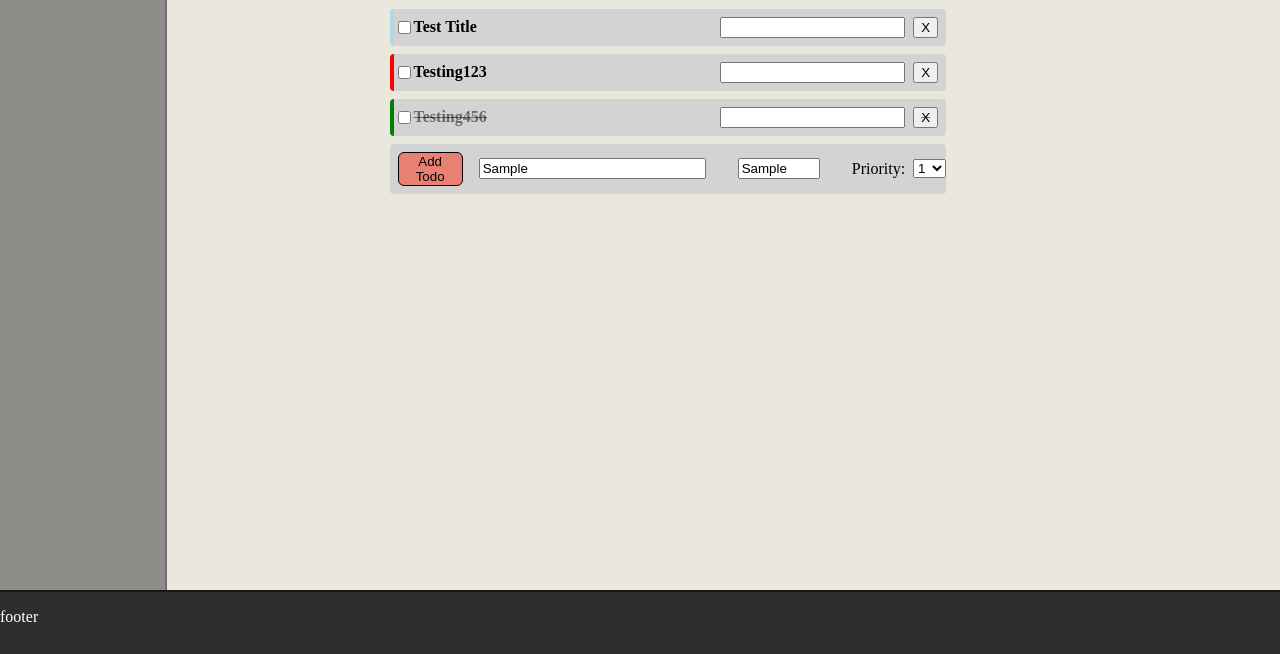
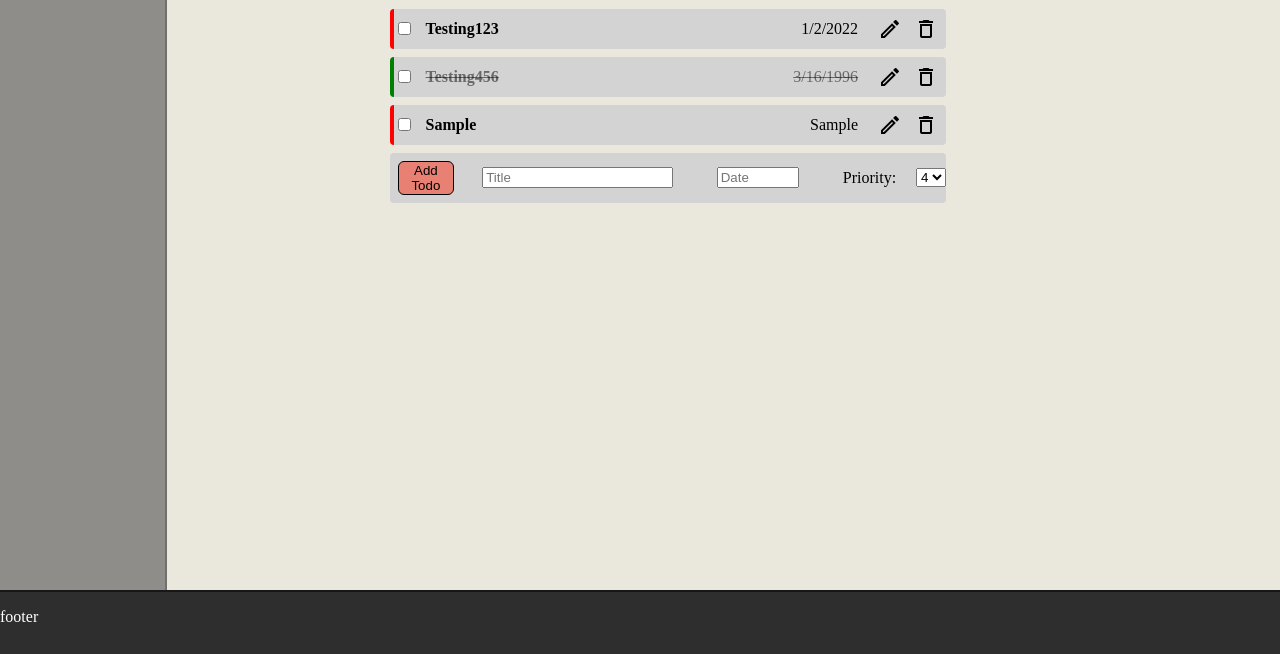
Before and after one commit to ZacharyDangelo/TOP_Todo, a website built with webpack: page dist/index.html in a window 1280 px wide. Both pictures are taken after typing "Sample", "Sample" into the empty fields and a click on the button "Add Todo". Shown: the part 146-800 px from the top of the page. Built offline with nearby package versions, Linux system fonts and the light colour scheme.

Commit message:
Added the ability to create new todos, included in this is basic form validation as well as updates to the display controller to insure we don't display duplicate rows for todo's that were already displayed prior to a new one being added. Minor edits to index.html and stlye.css are included as well.

```diff
--- a/src/index.js
+++ b/src/index.js
@@ -1,16 +1,22 @@
 import Todo from "./todo";
 import Project from "./project";
 import "./style.css";
+import EditIcon from "./edit.svg";
+import DeleteIcon from "./delete.svg";
 
 
-var todo1 = new Todo("Testing123","","",1,"", false);
-var todo2 = new Todo("Testing456","","",2,"", true);
+var todo1 = new Todo("Testing123","","1/2/2022",1,"", false);
+var todo2 = new Todo("Testing456","","3/16/1996",2,"", true);
 var testTodos = [todo1,todo2];
 
 const displayController = ((document) =>{
     function displayTodos(todos){
         console.log(todos);
         const todoContainer = document.querySelector(".todos");
+        while(todoContainer.firstChild){
+            todoContainer.removeChild(todoContainer.firstChild);
+        }
+
         todos.forEach( (todo) => {
             const card = createTodoCard(todo);
             todoContainer.appendChild(card);
@@ -33,13 +39,30 @@ const displayController = ((document) =>{
         title.textContent = todo.title;
         card.appendChild(title);
 
-        const dateInput = document.createElement("input");
-        dateInput.classList.add("todo-date");
-        card.appendChild(dateInput);
+        const dateText = document.createElement("p");
+        dateText.classList.add("todo-date");
+        dateText.textContent = todo.dueDate;
+        card.appendChild(dateText);
 
-        const deleteButton = document.createElement("Button");
+        const editButton = document.createElement("input");
+        editButton.type = "image";
+        editButton.src = EditIcon;
+        editButton.classList.add("todo-edit");
+        editButton.addEventListener("click", displayEditTodo);
+        editButton.todo_param = todo;
+        editButton.card_param = card;
+        card.appendChild(editButton);
+
+
+
+        const deleteButton = document.createElement("input");
+        deleteButton.type = "image";
+        deleteButton.src = DeleteIcon;
         deleteButton.classList.add("todo-delete");
-        deleteButton.textContent = "X";
+        deleteButton.addEventListener("click", deleteTodo);
+        deleteButton.todo_param = todo;
+        deleteButton.card_param = card;
+
         card.appendChild(deleteButton);
 
 
@@ -53,7 +76,45 @@ const displayController = ((document) =>{
         if(todo.priority == 4) return "priority-four";
     }
 
+
+    function displayEditTodo(evt){
+        console.log(evt.currentTarget.todo_param);
+        console.log(evt.currentTarget.card_param);
+    }
+
+    function deleteTodo(evt){
+        console.log(evt.currentTarget.todo_param);
+        console.log(evt.currentTarget.card_param);
+    }
+
     return {displayTodos};
 })(document);
 
 displayController.displayTodos(testTodos);
+const addTodoButton = document.querySelector("#new-todo-button");
+addTodoButton.addEventListener("click", addTodo);
+
+
+function addTodo(evt){
+    const titleInput = document.querySelector("#new-todo-title");
+    const dateInput = document.querySelector("#new-todo-date");
+    const priorityInput = document.querySelector("#new-todo-priority");
+
+    if(!titleInput.value){
+        alert("Title cannot be blank!");
+        return;
+    }
+    if(!dateInput.value){
+        alert("Date cannot be blank!");
+        return;
+    }
+
+    var newTodo = new Todo(titleInput.value, "description", dateInput.value, priorityInput.value, "notes", false);
+    testTodos.push(newTodo);
+    displayController.displayTodos(testTodos);
+
+
+    titleInput.value = "";
+    dateInput.value = "";
+    priorityInput.value = 4;
+}
--- a/src/style.css
+++ b/src/style.css
@@ -51,6 +51,7 @@ body{
     background: lightgray;
     margin-bottom: .5rem;
     border-radius: 4px;
+    gap:12px;
 }
 
 .todo-card.completed {
@@ -85,6 +86,8 @@ body{
 .todo-date{
     margin-left:auto;
     margin-right: .5rem;
+    margin-top: 0;
+    margin-bottom: 0;
 }
 .todo-delete{
     margin-right: .5rem;
--- a/webpack.config.js
+++ b/webpack.config.js
@@ -13,6 +13,10 @@ module.exports = {
                 test: /\.css$/i,
                 use: ['style-loader', 'css-loader'],
             },
+            {
+                test: /\.(png|svg|jpg|jpeg|gif)$/i,
+                type: 'asset/resource',
+            },
         ],
     },
     devtool: 'inline-source-map',
```
Also changed, not shown: dist/1129c53a10f3c7163570.svg (added), dist/4fa02ba3eeb22ca444b3.svg (added), dist/index.html, dist/main.js, src/delete.svg (added), src/edit.svg (added).
